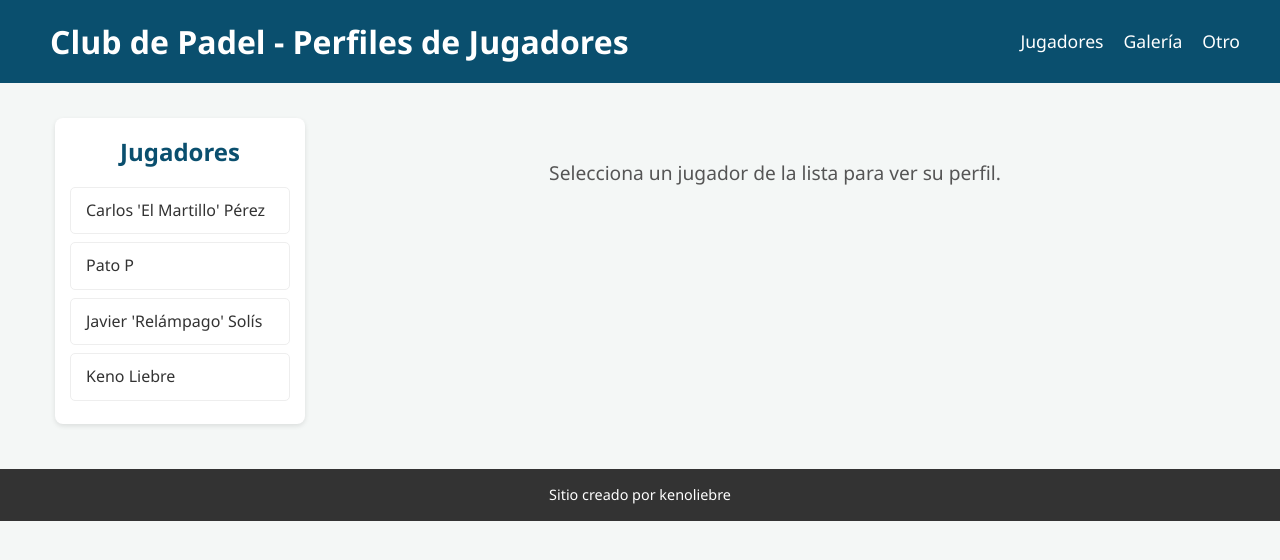
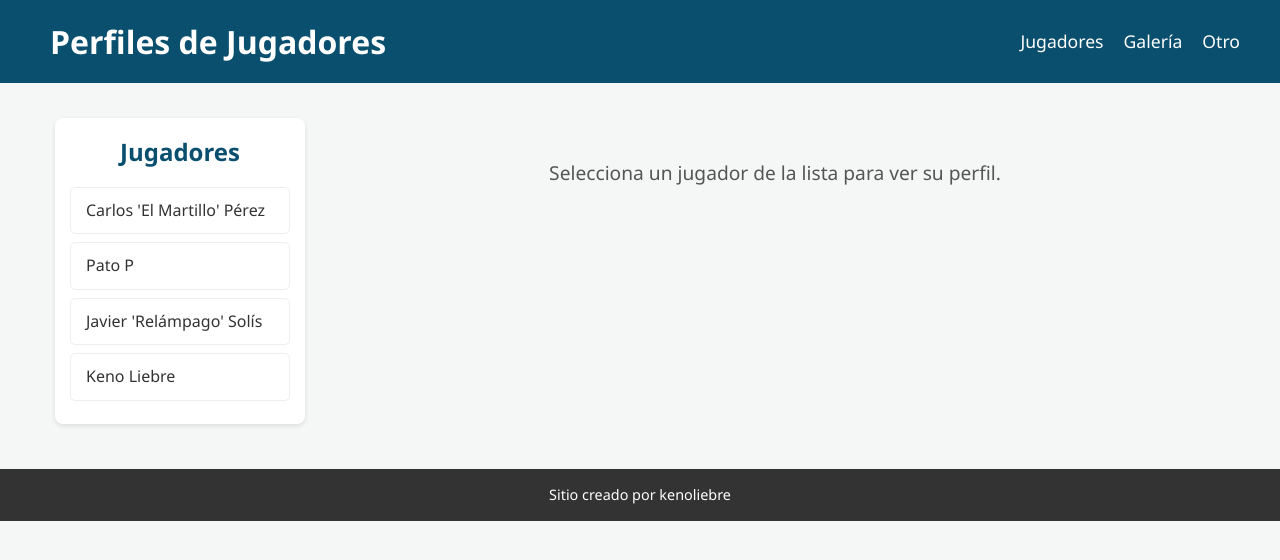
Before and after one commit to quenox/padel-players, a plain HTML site: page index.html in a window 1280 px wide. Drawn offline with Linux system fonts and the light colour scheme.

Commit message:
Update index.html

```diff
--- a/index.html
+++ b/index.html
@@ -10,7 +10,7 @@
 <body>
     <header>
         <div class="header-content">
-            <h1>Club de Padel - Perfiles de Jugadores</h1>
+            <h1>Perfiles de Jugadores</h1>
             <nav class="main-nav">
                 <ul class="nav-list">
                     <li><a href="#" class="nav-link">Jugadores</a></li>
```
